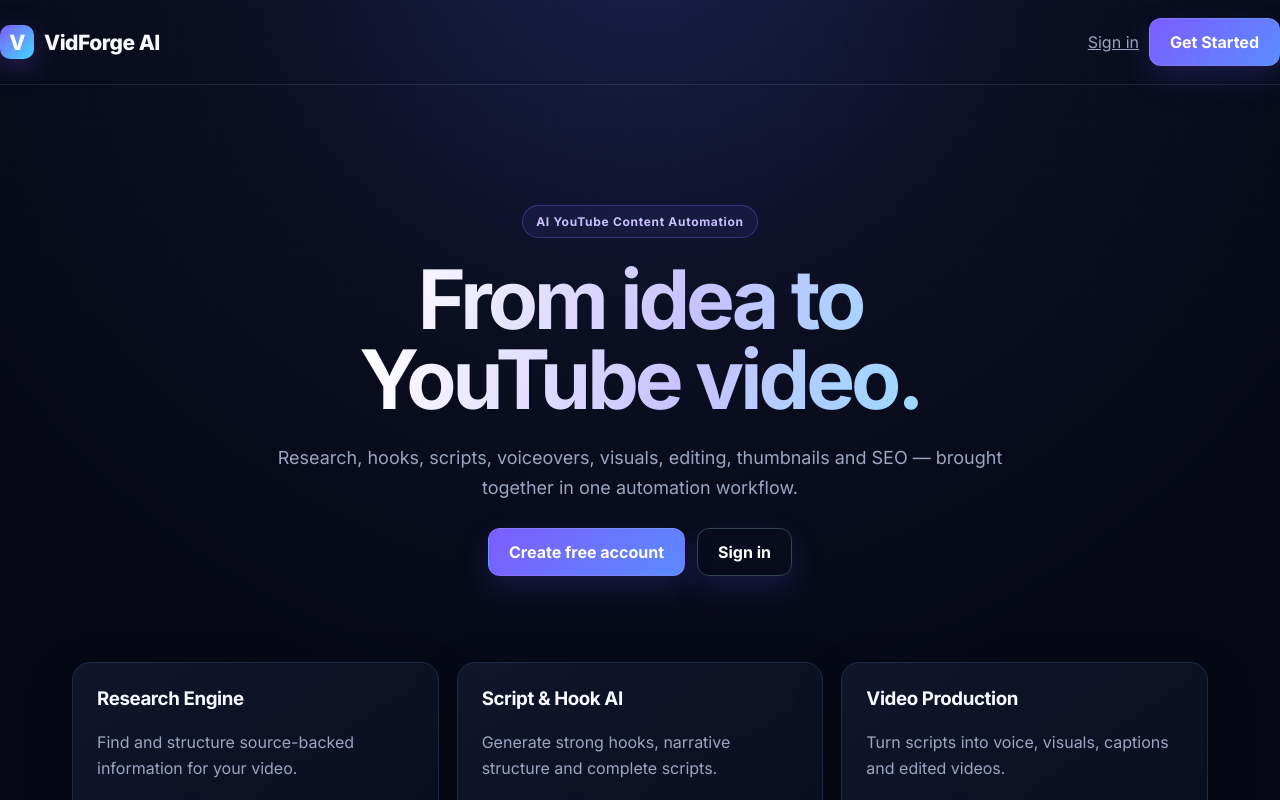
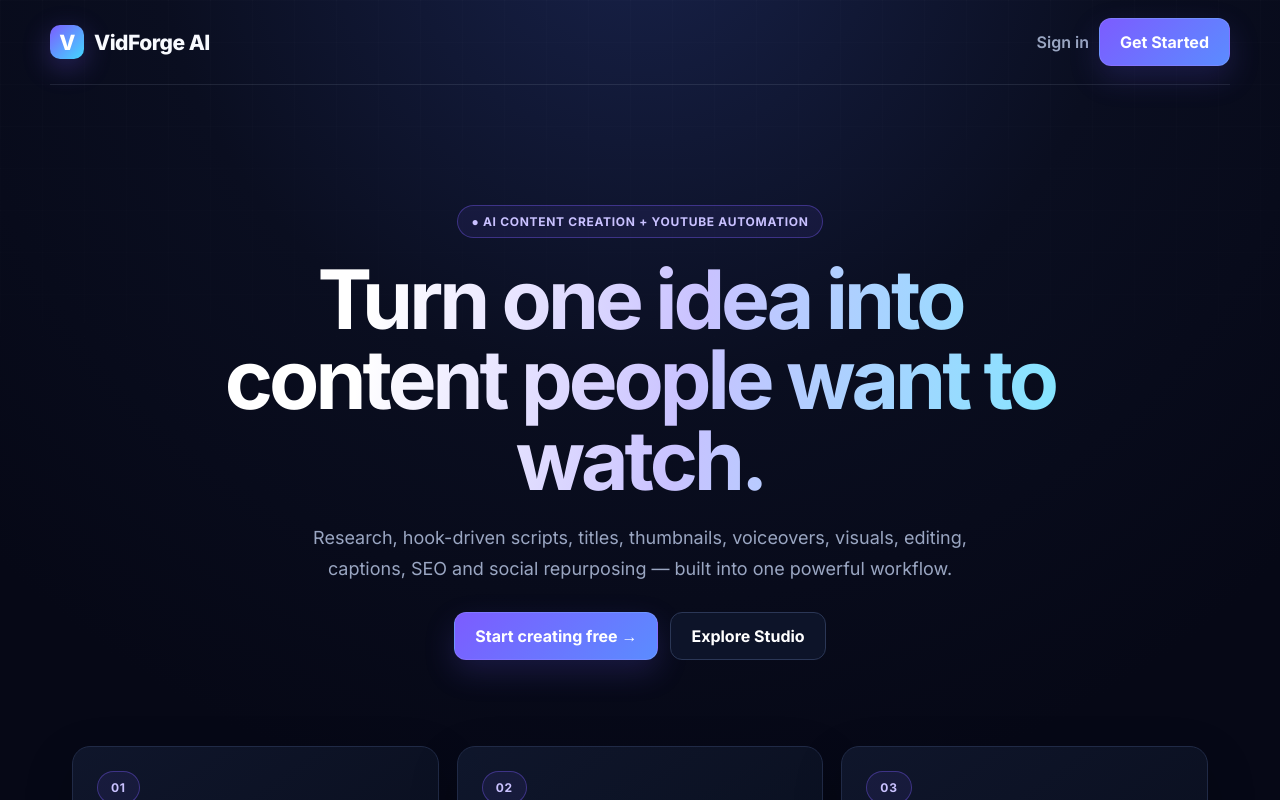
Before and after one commit to Qartiek/vidforge-ai, a Next.js app: page / in a window 1280 px wide. Shown: the top 800 px of the page. Built offline with nearby package versions, Linux system fonts and the light colour scheme.

Commit message:
Refresh VidForge landing page design

```diff
--- a/app/page.tsx
+++ b/app/page.tsx
@@ -1,37 +1,38 @@
 const features = [
-  ["Research Engine", "Find and structure source-backed information for your video.", "/create"],
-  ["Script & Hook AI", "Generate strong hooks, narrative structure and complete scripts.", "/create"],
-  ["Video Production", "Turn scripts into voice, visuals, captions and edited videos.", "/production"],
+  ["Research Engine", "Source-backed research, trends and content angles.", "/create"],
+  ["Script + Hook AI", "Retention-focused scripts with the hook built into the opening.", "/create"],
+  ["Production Studio", "Voice, visuals, captions, editing, thumbnails and SEO.", "/production"],
 ];
 
 export default function Home() {
   return (
     <>
-      <nav className="nav">
+      <nav className="nav container">
         <div className="logo">VidForge AI</div>
         <div style={{display:"flex",gap:10,alignItems:"center"}}>
-          <a className="muted" href="/login">Sign in</a>
+          <a className="muted" href="/login" style={{textDecoration:"none",fontWeight:600}}>Sign in</a>
           <a className="cta" href="/signup">Get Started</a>
         </div>
       </nav>
 
       <main className="container">
         <section className="hero" id="start">
-          <span className="badge">AI YouTube Content Automation</span>
-          <h1>From idea to<br/>YouTube video.</h1>
-          <p>Research, hooks, scripts, voiceovers, visuals, editing, thumbnails and SEO — brought together in one automation workflow.</p>
-          <div style={{display:"flex",gap:12,flexWrap:"wrap",justifyContent:"center",marginTop:24}}>
-            <a className="cta" href="/signup">Create free account</a>
-            <a className="cta" href="/login" style={{background:"transparent",border:"1px solid #334155"}}>Sign in</a>
+          <span className="badge">● AI CONTENT CREATION + YOUTUBE AUTOMATION</span>
+          <h1>Turn one idea into<br/>content people want to watch.</h1>
+          <p>Research, hook-driven scripts, titles, thumbnails, voiceovers, visuals, editing, captions, SEO and social repurposing — built into one powerful workflow.</p>
+          <div style={{display:"flex",gap:12,flexWrap:"wrap",justifyContent:"center",marginTop:28}}>
+            <a className="cta" href="/signup">Start creating free →</a>
+            <a className="cta" href="#features" style={{background:"rgba(16,23,45,.8)",boxShadow:"none",border:"1px solid #2b3756"}}>Explore Studio</a>
           </div>
         </section>
 
         <section id="features" className="grid">
-          {features.map(([title, desc, href]) => (
+          {features.map(([title, desc, href], i) => (
             <a href={href} className="card" key={title} style={{textDecoration:"none",display:"block"}}>
-              <h3>{title}</h3>
+              <span className="badge">0{i + 1}</span>
+              <h3 style={{fontSize:20,marginTop:18}}>{title}</h3>
               <p className="muted">{desc}</p>
-              <span className="cta" style={{display:"inline-block",marginTop:12}}>Open →</span>
+              <span style={{color:"#a99cff",fontWeight:700}}>Open Studio →</span>
             </a>
           ))}
         </section>
```
